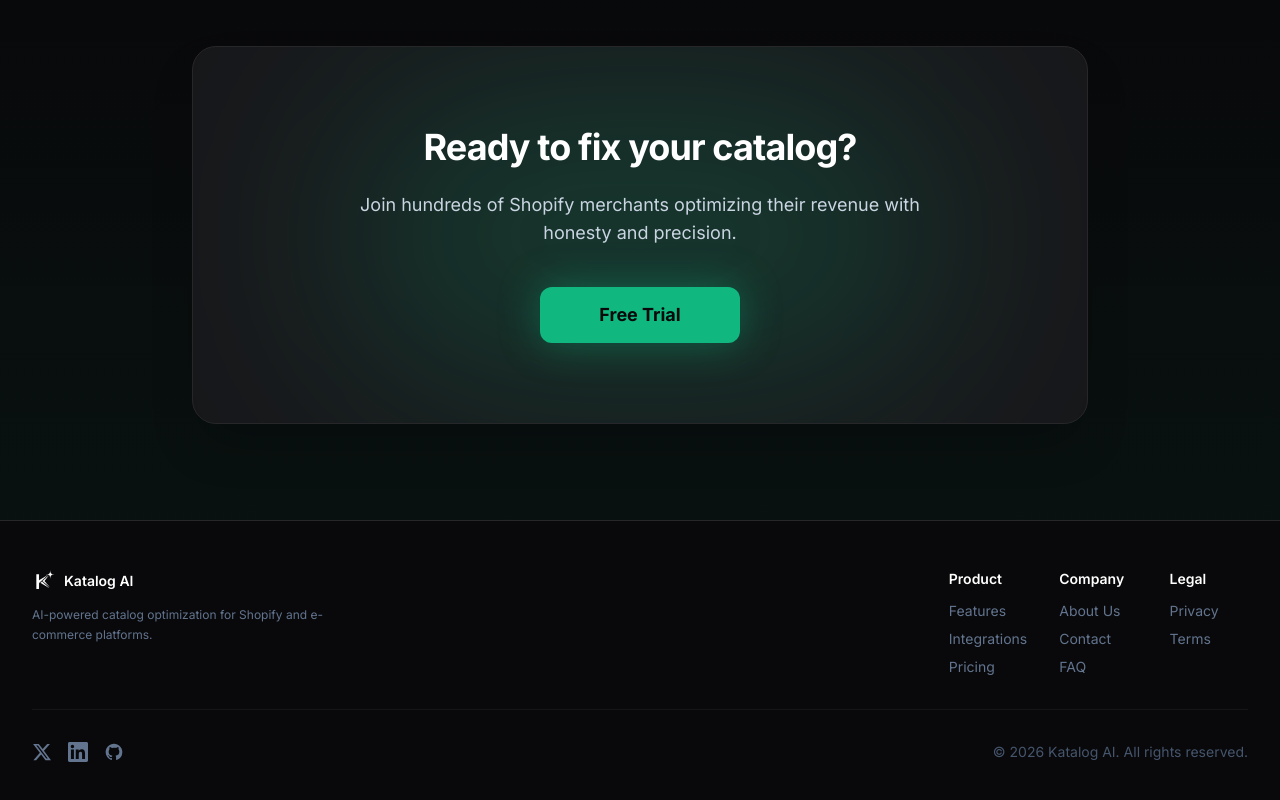
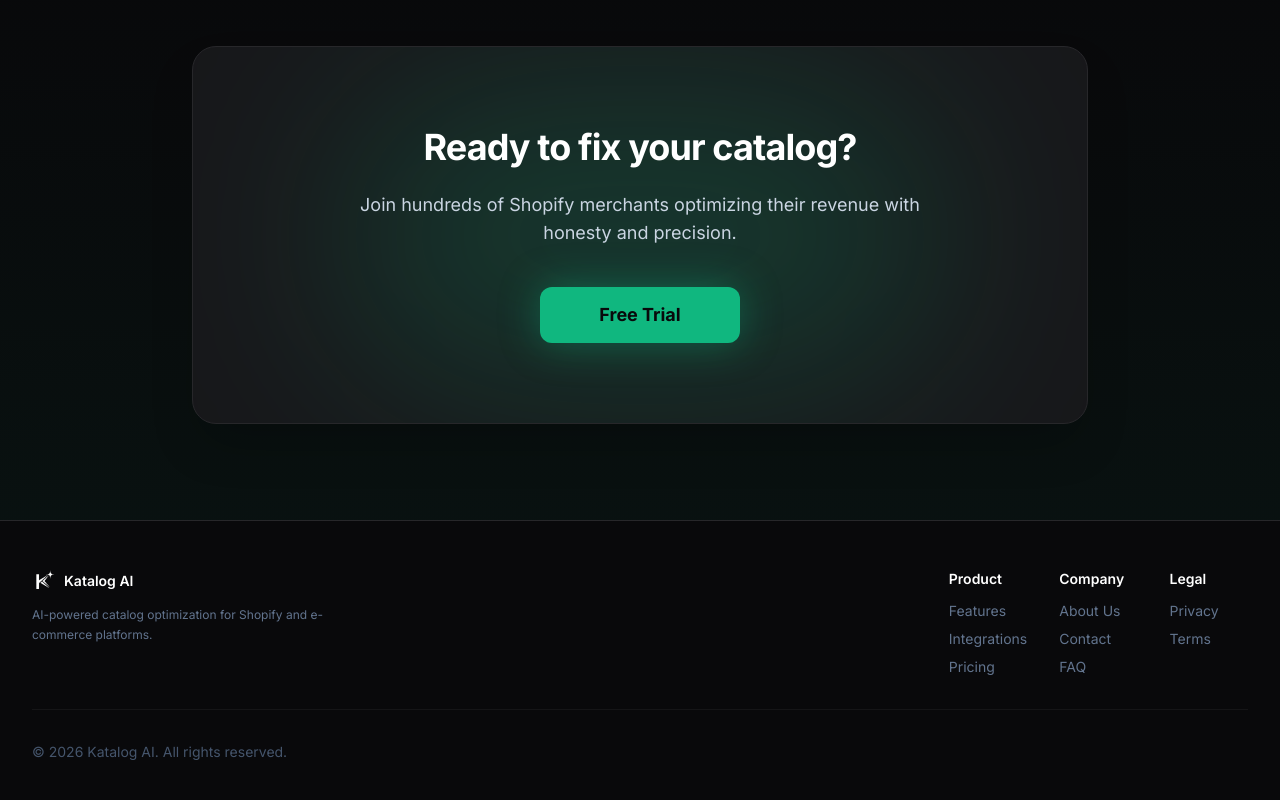
Before and after one commit to Robbin360/katalog-ai, a Next.js app: page / in a window 1280 px wide. Shown: the part 5245-6045 px from the top of the page. Built offline with nearby package versions, Linux system fonts and the light colour scheme; no server answers.

Commit message:
fix 1b: remove fake social media links from footer

```diff
--- a/components/landing/Footer.tsx
+++ b/components/landing/Footer.tsx
@@ -70,42 +70,6 @@ export const Footer = () => {
 
         {/* Social Media Links and Copyright */}
         <div className="flex flex-col md:flex-row justify-between items-center gap-6 pt-8 border-t border-white/5">
-          <div className="flex items-center gap-4">
-            <a
-              href="https://twitter.com/katalogai"
-              target="_blank"
-              rel="noopener noreferrer"
-              className="text-slate-500 hover:text-primary transition-colors"
-              aria-label="Twitter"
-            >
-              <svg className="w-5 h-5" fill="currentColor" viewBox="0 0 24 24">
-                <path d="M18.244 2.25h3.308l-7.227 8.26 8.502 11.24H16.17l-5.214-6.817L4.99 21.75H1.68l7.73-8.835L1.254 2.25H8.08l4.713 6.231zm-1.161 17.52h1.833L7.084 4.126H5.117z"/>
-              </svg>
-            </a>
-            <a
-              href="https://linkedin.com/company/katalog-ai"
-              target="_blank"
-              rel="noopener noreferrer"
-              className="text-slate-500 hover:text-primary transition-colors"
-              aria-label="LinkedIn"
-            >
-              <svg className="w-5 h-5" fill="currentColor" viewBox="0 0 24 24">
-                <path d="M20.447 20.452h-3.554v-5.569c0-1.328-.027-3.037-1.852-3.037-1.853 0-2.136 1.445-2.136 2.939v5.667H9.351V9h3.414v1.561h.046c.477-.9 1.637-1.85 3.37-1.85 3.601 0 4.267 2.37 4.267 5.455v6.286zM5.337 7.433c-1.144 0-2.063-.926-2.063-2.065 0-1.138.92-2.063 2.063-2.063 1.14 0 2.064.925 2.064 2.063 0 1.139-.925 2.065-2.064 2.065zm1.782 13.019H3.555V9h3.564v11.452zM22.225 0H1.771C.792 0 0 .774 0 1.729v20.542C0 23.227.792 24 1.771 24h20.451C23.2 24 24 23.227 24 22.271V1.729C24 .774 23.2 0 22.222 0h.003z"/>
-              </svg>
-            </a>
-            <a
-              href="https://github.com/katalog-ai"
-              target="_blank"
-              rel="noopener noreferrer"
-              className="text-slate-500 hover:text-primary transition-colors"
-              aria-label="GitHub"
-            >
-              <svg className="w-5 h-5" fill="currentColor" viewBox="0 0 24 24">
-                <path fillRule="evenodd" clipRule="evenodd" d="M12 2C6.477 2 2 6.484 2 12.017c0 4.425 2.865 8.18 6.839 9.504.5.092.682-.217.682-.483 0-.237-.008-.868-.013-1.703-2.782.605-3.369-1.343-3.369-1.343-.454-1.158-1.11-1.466-1.11-1.466-.908-.62.069-.608.069-.608 1.003.07 1.531 1.032 1.531 1.032.892 1.53 2.341 1.088 2.91.832.092-.647.35-1.088.636-1.338-2.22-.253-4.555-1.113-4.555-4.951 0-1.093.39-1.988 1.029-2.688-.103-.253-.446-1.272.098-2.65 0 0 .84-.27 2.75 1.026A9.564 9.564 0 0112 6.844c.85.004 1.705.115 2.504.337 1.909-1.296 2.747-1.027 2.747-1.027.546 1.379.202 2.398.1 2.651.64.7 1.028 1.595 1.028 2.688 0 3.848-2.339 4.695-4.566 4.943.359.309.678.92.678 1.855 0 1.338-.012 2.419-.012 2.747 0 .268.18.58.688.482A10.019 10.019 0 0022 12.017C22 6.484 17.522 2 12 2z"/>
-              </svg>
-            </a>
-          </div>
-
           <p className="text-sm text-slate-600">
             © {new Date().getFullYear()} {t("footer.copyright") || "Katalog AI. All rights reserved."}
           </p>
```
